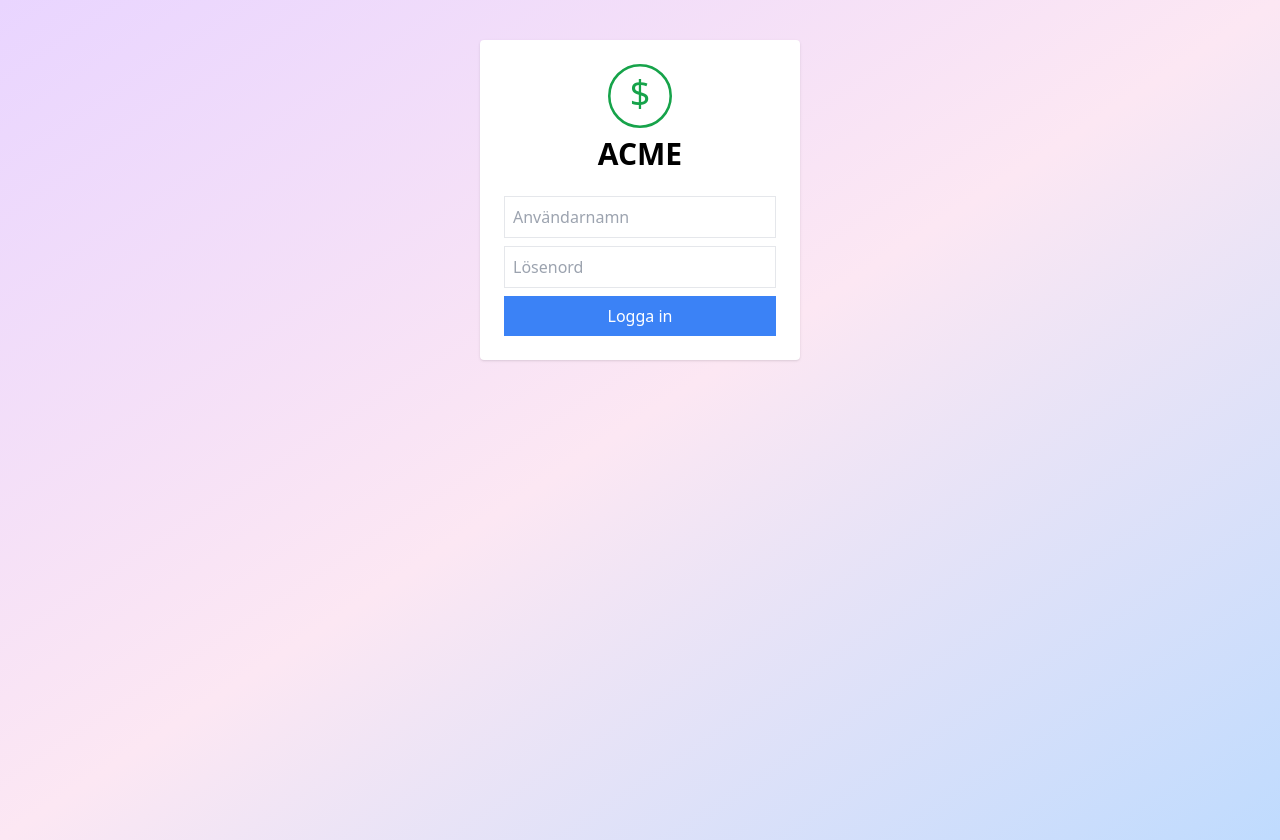
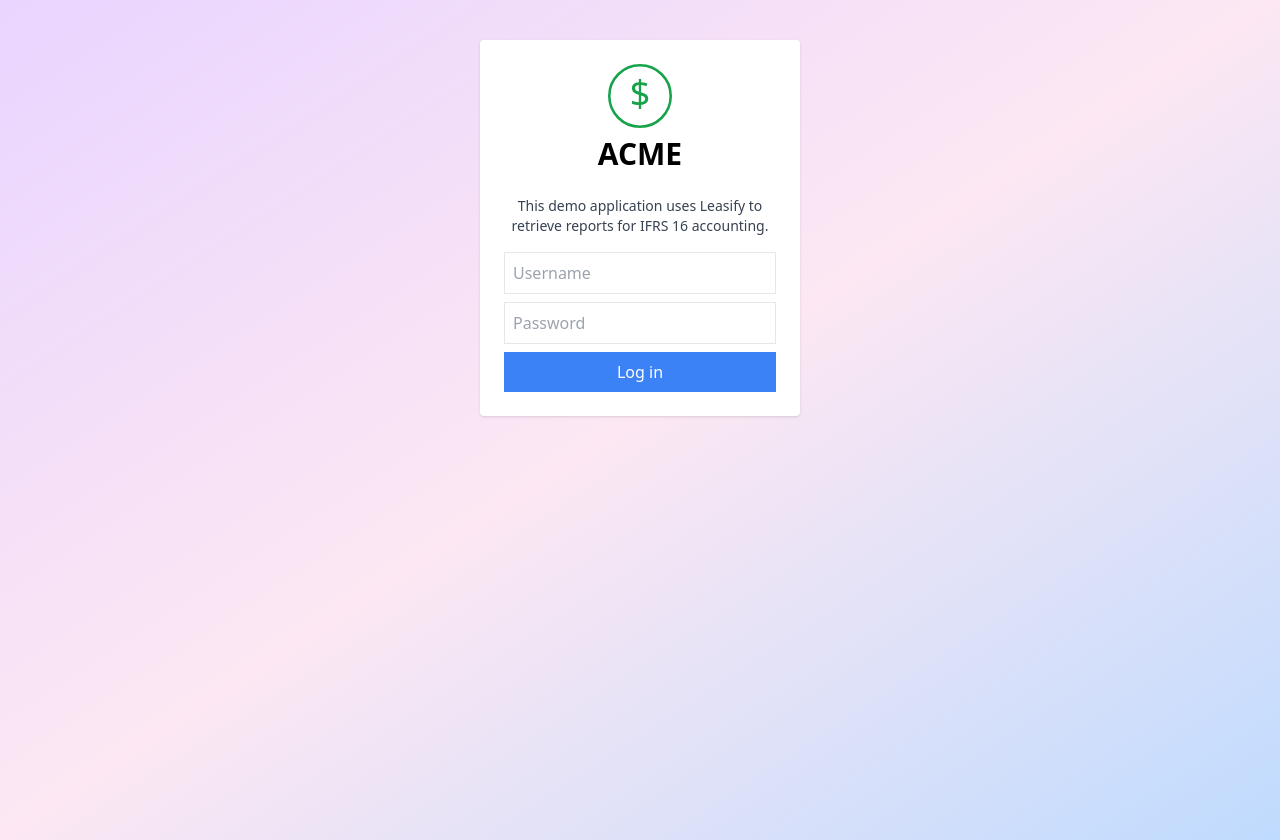
Before and after one commit to leasify/report-tester, a React (Vite) app: page / in a window 1280 px wide. Built offline with nearby package versions, Linux system fonts and the light colour scheme; no server answers; the HTML template or start-up script is replaced by a standard one.

Commit message:
Switch app text to English and add demo explanation

```diff
--- a/index.html
+++ b/index.html
@@ -1,5 +1,5 @@
 <!DOCTYPE html>
-<html lang="sv">
+<html lang="en">
   <head>
     <meta charset="UTF-8" />
     <meta name="viewport" content="width=device-width, initial-scale=1.0" />
--- a/src/components/LoginForm.jsx
+++ b/src/components/LoginForm.jsx
@@ -39,22 +39,26 @@
         </svg>
         <span className="mt-2 text-3xl font-bold">ACME</span>
       </div>
+      <p className="mb-4 text-center text-sm text-gray-700">
+        This demo application uses Leasify to retrieve reports for IFRS&nbsp;16
+        accounting.
+      </p>
       <form onSubmit={handleSubmit} className="space-y-2">
         <input
           className="border p-2 w-full"
-          placeholder="Användarnamn"
+          placeholder="Username"
           value={username}
           onChange={(e) => setUsername(e.target.value)}
         />
         <input
           type="password"
           className="border p-2 w-full"
-          placeholder="Lösenord"
+          placeholder="Password"
           value={password}
           onChange={(e) => setPassword(e.target.value)}
         />
         <button className="bg-blue-500 text-white p-2 w-full" type="submit">
-          Logga in
+          Log in
         </button>
       </form>
     </div>
--- a/src/components/ReportForm.jsx
+++ b/src/components/ReportForm.jsx
@@ -20,12 +20,12 @@
     <form onSubmit={handleSubmit} className="space-y-2">
       <textarea
         className="border p-2 w-full"
-        placeholder="Skriv rapport..."
+        placeholder="Write report..."
         value={content}
         onChange={(e) => setContent(e.target.value)}
       />
       <button className="bg-green-500 text-white p-2" type="submit">
-        Skicka rapport
+        Send report
       </button>
     </form>
   );
```
Also changed, not shown: 1 other file (tests, documents, lock files or other folders).
